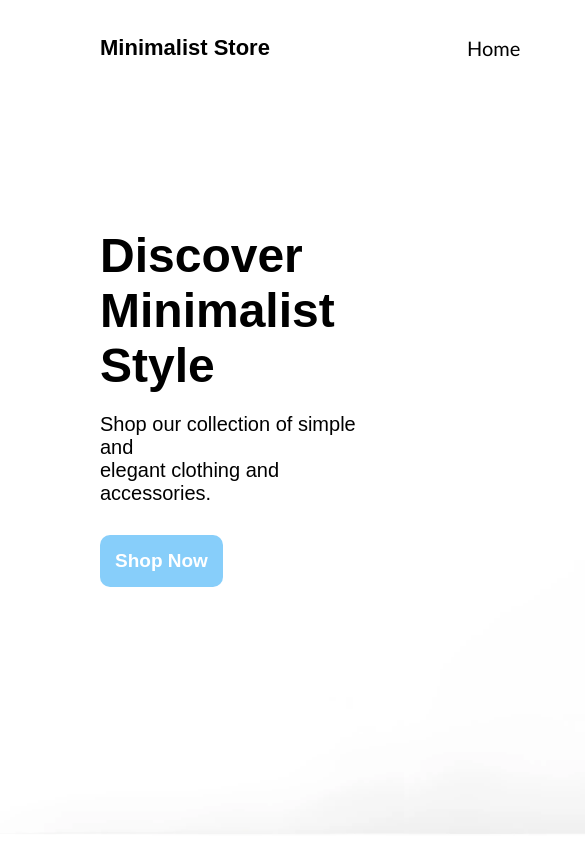
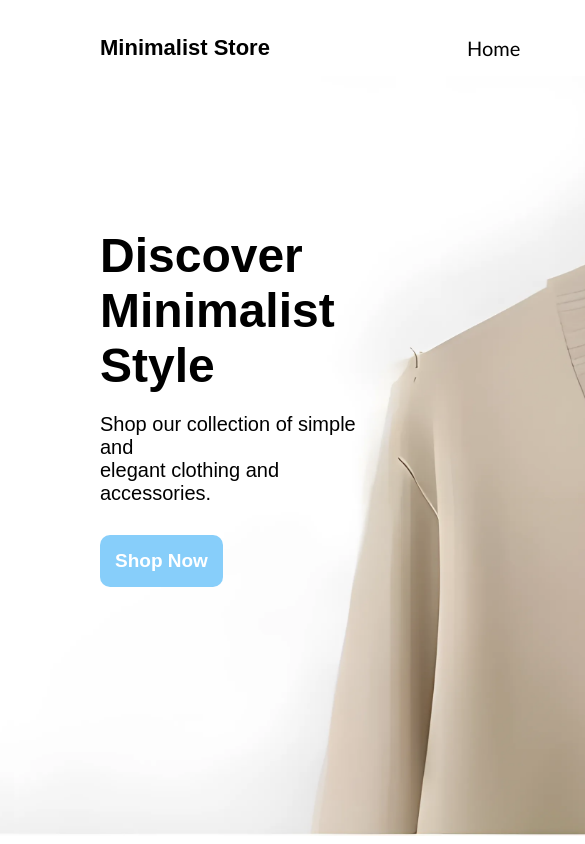
Before and after one commit to winter7tb/Minimalist-Store, a website: page index.html in a window 390 px wide. Shown: the top 844 px of the page, 585 px wide, since content can reach past the window. Drawn offline with Linux system fonts and the light colour scheme.

Commit message:
updated css

```diff
--- a/style.css
+++ b/style.css
@@ -224,7 +224,7 @@ input {
         }
 
         .Image-1 img{
-           width: 400%;
+           width: 200%;
            height: 100%;
            object-fit: cover;
         }
```
